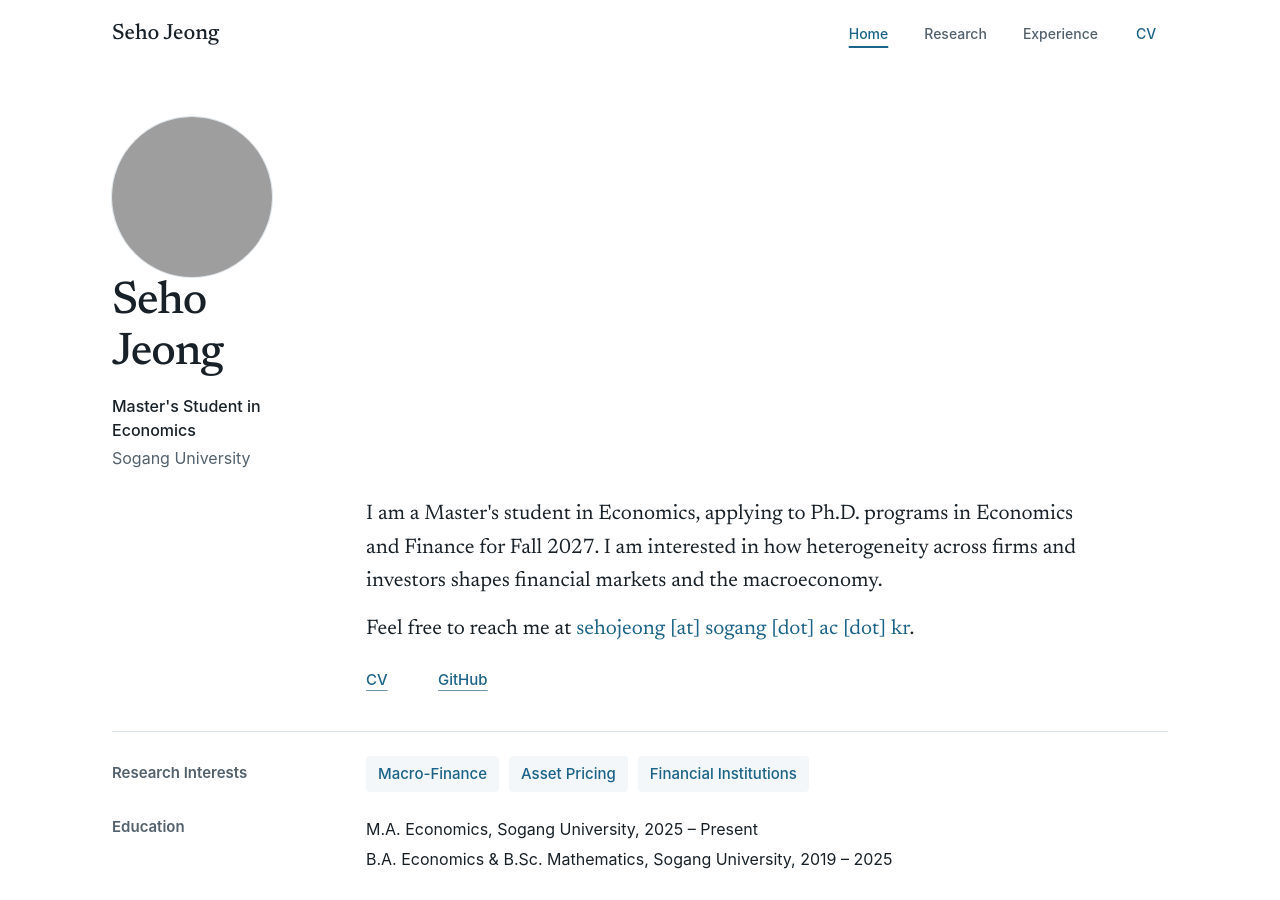
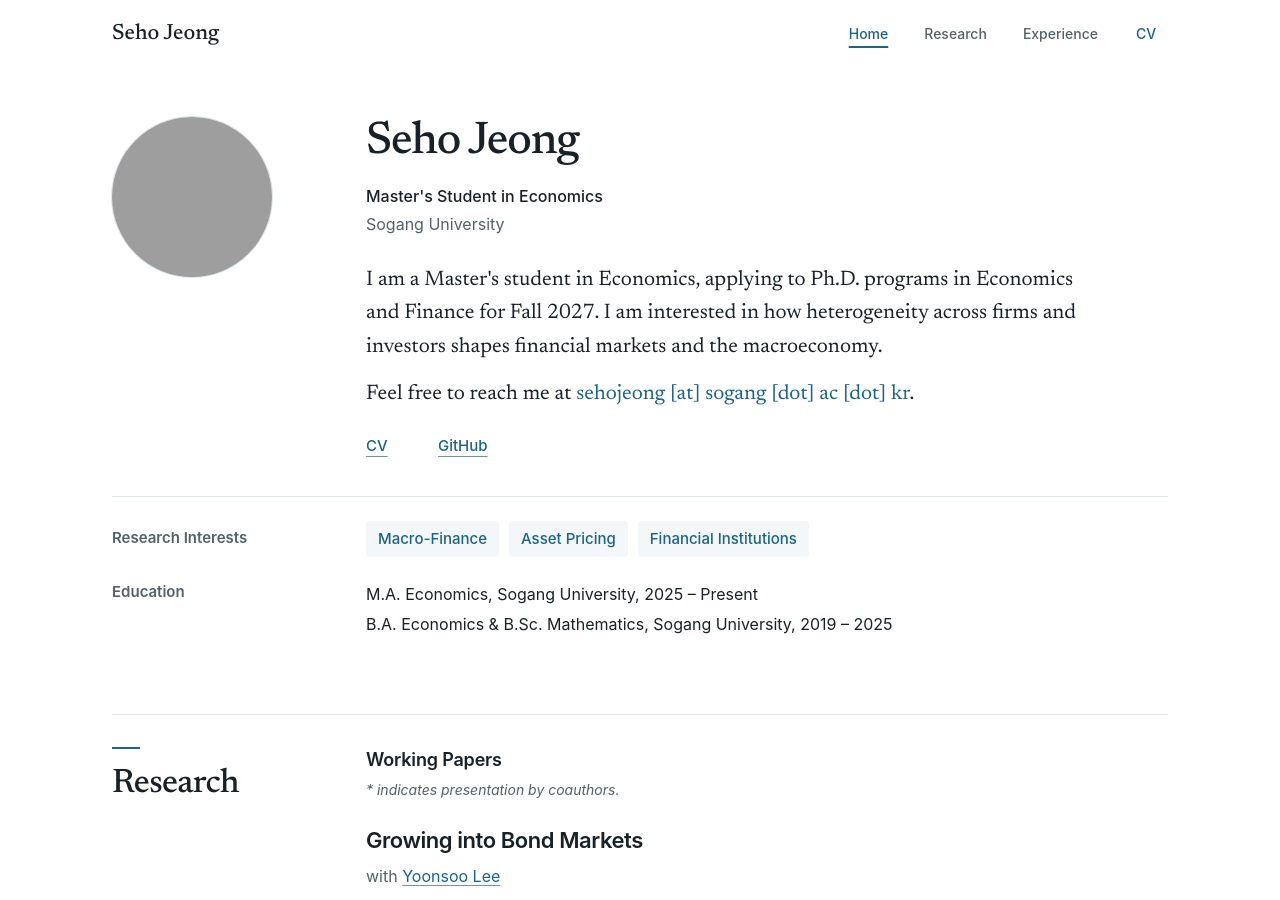
Before and after one commit to jeong-seho/jeong-seho.github.io, a Jekyll site: the page built from index.md, in a window 1280 px wide and 900 px high. Built offline with Jekyll 4.4.1, drawn with Linux system fonts in a browser that asks for light colours; some web fonts are replaced; grey boxes are pictures that could not be loaded.

Commit message:
Update index.md

```diff
--- a/index.md
+++ b/index.md
@@ -7,21 +7,18 @@ permalink: /
 <!-- HOME SECTION -->
 
 <section id="home" class="home-hero page-section" aria-labelledby="home-name">
-    <div class="home-heading">
-        <div class="home-photo-wrap">
-            <div class="home-photo-frame">
-                <img src="{{ '/assets/img/profile.jpeg' | relative_url }}" alt="Portrait of Seho Jeong" class="home-photo" width="128" height="128" decoding="async">
-            </div>
+    <div class="home-photo-wrap">
+        <div class="home-photo-frame">
+            <img src="{{ '/assets/img/profile.jpeg' | relative_url }}" alt="Portrait of Seho Jeong" class="home-photo" width="160" height="160" decoding="async">
         </div>
+    </div>
 
-        <header class="home-identity">
-            <h1 id="home-name" class="home-name">Seho Jeong</h1>
+    <header class="home-identity">
+        <h1 id="home-name" class="home-name">Seho Jeong</h1>
 
-            <p class="home-position">Master's Student in Economics</p>
-            <p class="home-affiliation">Sogang University</p>
-        </header>
-
-    </div>
+        <p class="home-position">Master's Student in Economics</p>
+        <p class="home-affiliation">Sogang University</p>
+    </header>
 
     <div class="home-main">
         <div class="home-intro">
```
